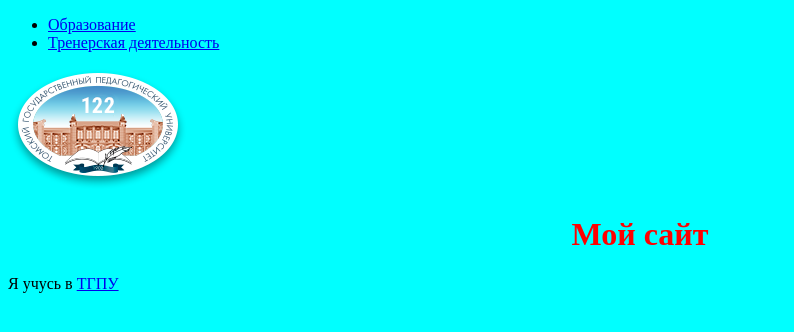
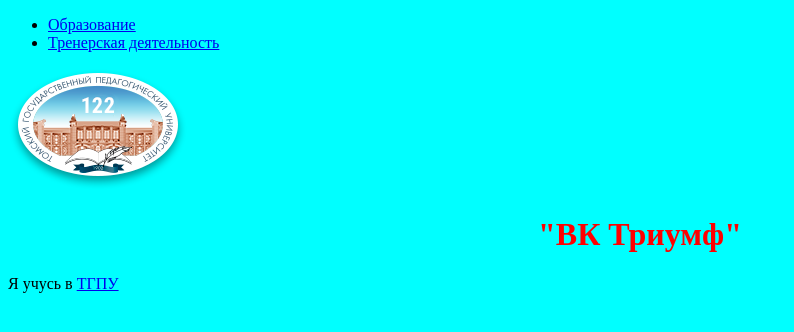
Before and after one commit to alenatrener/alenatrener.github.io, a plain HTML site: page index.html in a window 1280 px wide. Shown: the whole page, without its empty margins (0-794 px from the left). Drawn offline with Linux system fonts and the light colour scheme.

Commit message:
index.html

```diff
--- a/index.html
+++ b/index.html
@@ -15,7 +15,7 @@
                 </li>
         </ul>
         <img src="gerbtspu118.png">
-        <h1>Мой сайт</h1>
+        <h1>"ВК Триумф"</h1>
         <p>Я учусь в <a href="https://www.tspu.edu.ru">ТГПУ</a></p>
     </body>
 </html>
```
